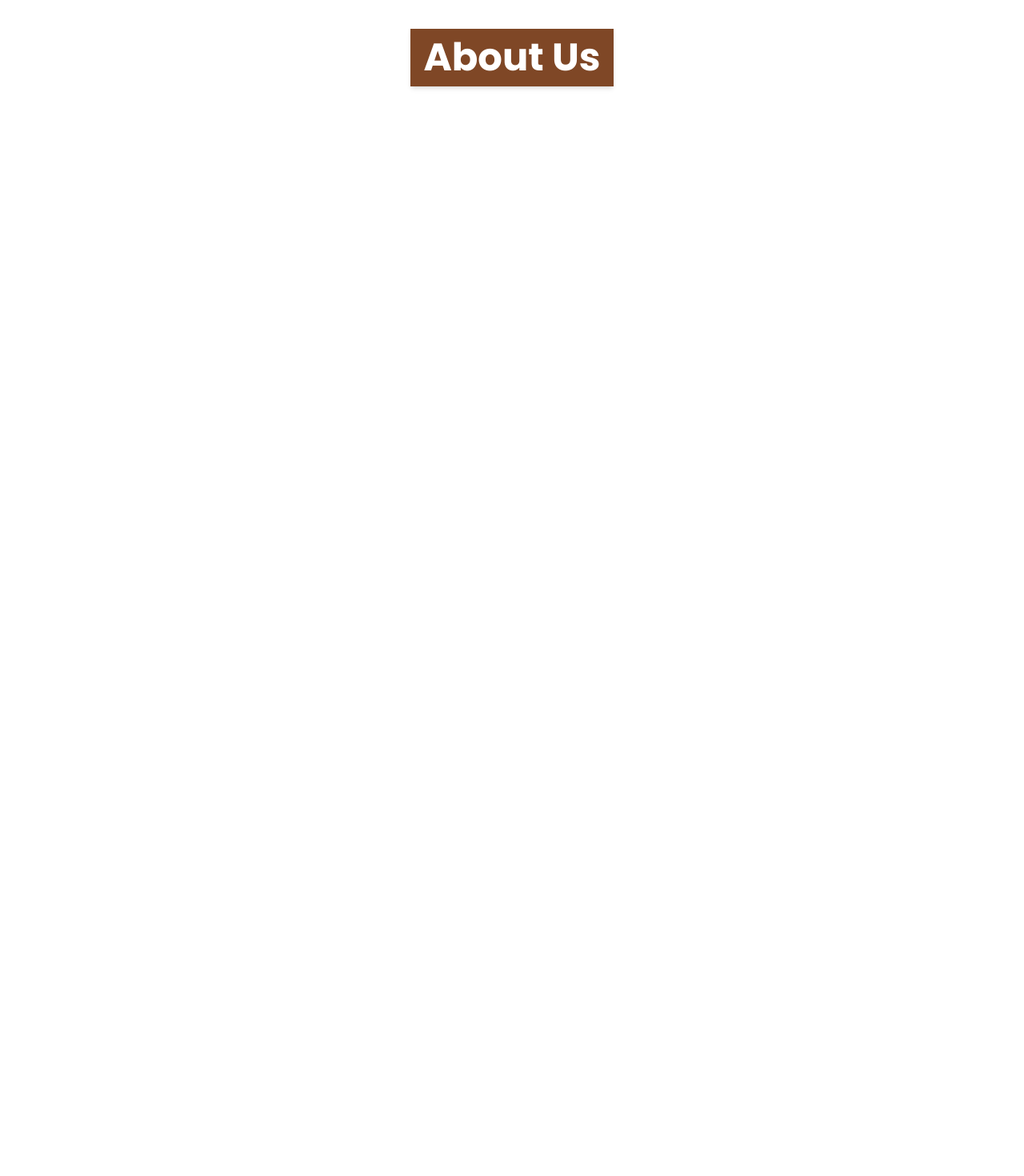
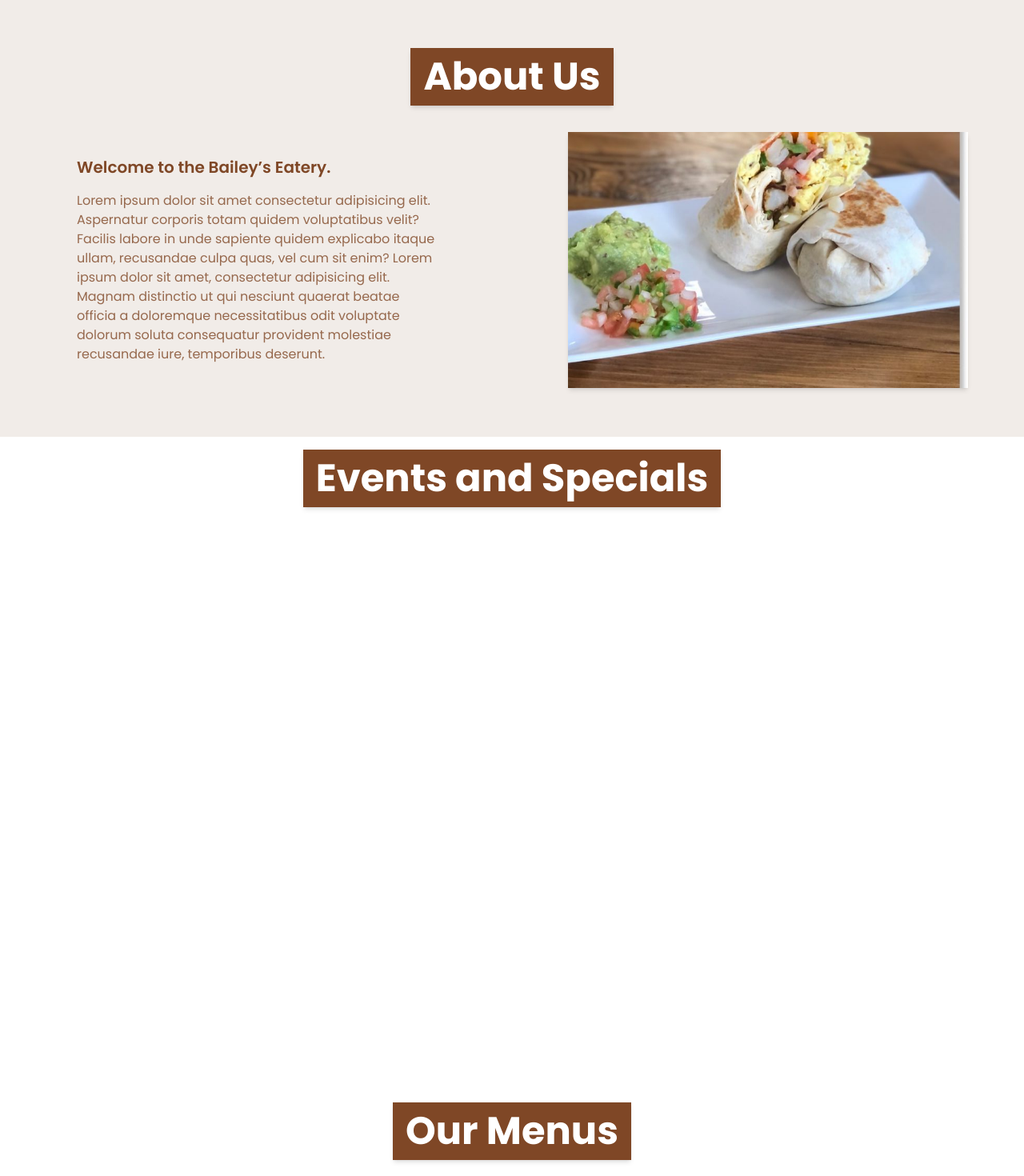
Before and after one commit to infruezo/baileyssmokehouseny, a React (Create React App) app: page /eatery in a window 1280 px wide. Shown: the part 780-2250 px from the top of the page at 80% size. Before the commit the page ends 1160 px from the top, so only its background shows below. Built offline with nearby package versions, Linux system fonts and the light colour scheme.

Commit message:
added page sections, finished Eatery's about section

```diff
--- a/src/components/eatery/About.jsx
+++ b/src/components/eatery/About.jsx
@@ -1,10 +1,43 @@
 import React from "react";
 import SectionTitle from "./SectionTitle";
+import AboutUs from "../../images/about.jpg";
 
 const About = () => {
   return (
-    <div className="h-96 w-full py-6" id="about">
+    <div
+      className="lg:h-[550px] h-auto w-full lg:py-12 py-16 bg-primary-eateryLightBrown"
+      id="about"
+    >
       <SectionTitle title="About Us" />
+
+      <div className="flex flex-col space-y-6 lg:space-y-0 lg:flex-row w-full h-full">
+        <div className="flex-1 h-[85%] w-full py-6 lg:py-0">
+          <div className="h-full w-full flex flex-col justify-center lg:items-start items-center lg:px-24 space-y-4 px-6">
+            <h1 className="text-primary-eateryBrown text-xl font-semibold">
+              Welcome to the Bailey’s Eatery.
+            </h1>
+            <p className="text-primary-eateryBrown/80">
+              Lorem ipsum dolor sit amet consectetur adipisicing elit.
+              Aspernatur corporis totam quidem voluptatibus velit? Facilis
+              labore in unde sapiente quidem explicabo itaque ullam, recusandae
+              culpa quas, vel cum sit enim? Lorem ipsum dolor sit amet,
+              consectetur adipisicing elit. Magnam distinctio ut qui nesciunt
+              quaerat beatae officia a doloremque necessitatibus odit voluptate
+              dolorum soluta consequatur provident molestiae recusandae iure,
+              temporibus deserunt.
+            </p>
+          </div>
+        </div>
+        <div className="flex-1 h-[85%] w-full py-6 lg:py-0">
+          <div className="h-full w-full flex items-center justify-center px-6">
+            <img
+              src={AboutUs}
+              className="h-full w-full lg:w-[500px] lg:h-[320px] object-cover shadow-md"
+              alt=""
+            />
+          </div>
+        </div>
+      </div>
     </div>
   );
 };
--- /dev/null
+++ b/src/components/eatery/Contact.jsx
@@ -0,0 +1,12 @@
+import React from "react";
+import SectionTitle from "./SectionTitle";
+
+const Contact = () => {
+  return (
+    <div id="contact">
+      <SectionTitle title="Contact Us" />
+    </div>
+  );
+};
+
+export default Contact;
--- /dev/null
+++ b/src/components/eatery/Events.jsx
@@ -0,0 +1,12 @@
+import React from "react";
+import SectionTitle from "./SectionTitle";
+
+const Events = () => {
+  return (
+    <div id="events">
+      <SectionTitle title="Events and Specials" />
+    </div>
+  );
+};
+
+export default Events;
--- /dev/null
+++ b/src/components/eatery/Footer.jsx
@@ -0,0 +1,7 @@
+import React from "react";
+
+const Footer = () => {
+  return <div>Footer</div>;
+};
+
+export default Footer;
--- /dev/null
+++ b/src/components/eatery/Gallery.jsx
@@ -0,0 +1,12 @@
+import React from "react";
+import SectionTitle from "./SectionTitle";
+
+const Gallery = () => {
+  return (
+    <div id="gallery">
+      <SectionTitle title="Gellery" />
+    </div>
+  );
+};
+
+export default Gallery;
--- /dev/null
+++ b/src/components/eatery/Menus.jsx
@@ -0,0 +1,12 @@
+import React from "react";
+import SectionTitle from "./SectionTitle";
+
+const Menus = () => {
+  return (
+    <div id="menus">
+      <SectionTitle title="Our Menus" />
+    </div>
+  );
+};
+
+export default Menus;
--- /dev/null
+++ b/src/components/eatery/OpenTimes.jsx
@@ -0,0 +1,7 @@
+import React from "react";
+
+const OpenTimes = () => {
+  return <div>OpenTimes</div>;
+};
+
+export default OpenTimes;
--- /dev/null
+++ b/src/components/eatery/Testimonials.jsx
@@ -0,0 +1,7 @@
+import React from "react";
+
+const Testimonials = () => {
+  return <div>Testimonials</div>;
+};
+
+export default Testimonials;
--- a/src/pages/Eatery.jsx
+++ b/src/pages/Eatery.jsx
@@ -2,6 +2,10 @@ import React from "react";
 import About from "../components/eatery/About";
 import Navbar from "../components/eatery/Navbar";
 import Slider from "../components/eatery/Slider";
+import Events from "../components/eatery/Events";
+import Menus from "../components/eatery/Menus";
+import Gallery from "../components/eatery/Gallery";
+import Contact from "../components/eatery/Contact";
 
 const Eatery = () => {
   return (
@@ -9,6 +13,18 @@ const Eatery = () => {
       <Navbar />
       <Slider />
       <About />
+      <div className="h-screen">
+        <Events />
+      </div>
+      <div className="h-screen">
+        <Menus />
+      </div>
+      <div className="h-screen">
+        <Gallery />
+      </div>
+      <div className="h-screen">
+        <Contact />
+      </div>
     </div>
   );
 };
--- a/tailwind.config.js
+++ b/tailwind.config.js
@@ -6,6 +6,7 @@ module.exports = {
       colors: {
         primary: {
           eateryBrown: "#7F4726",
+          eateryLightBrown: "#F1ECE8",
         },
       },
     },
```
Also changed, not shown: src/images/about.jpg (added).
